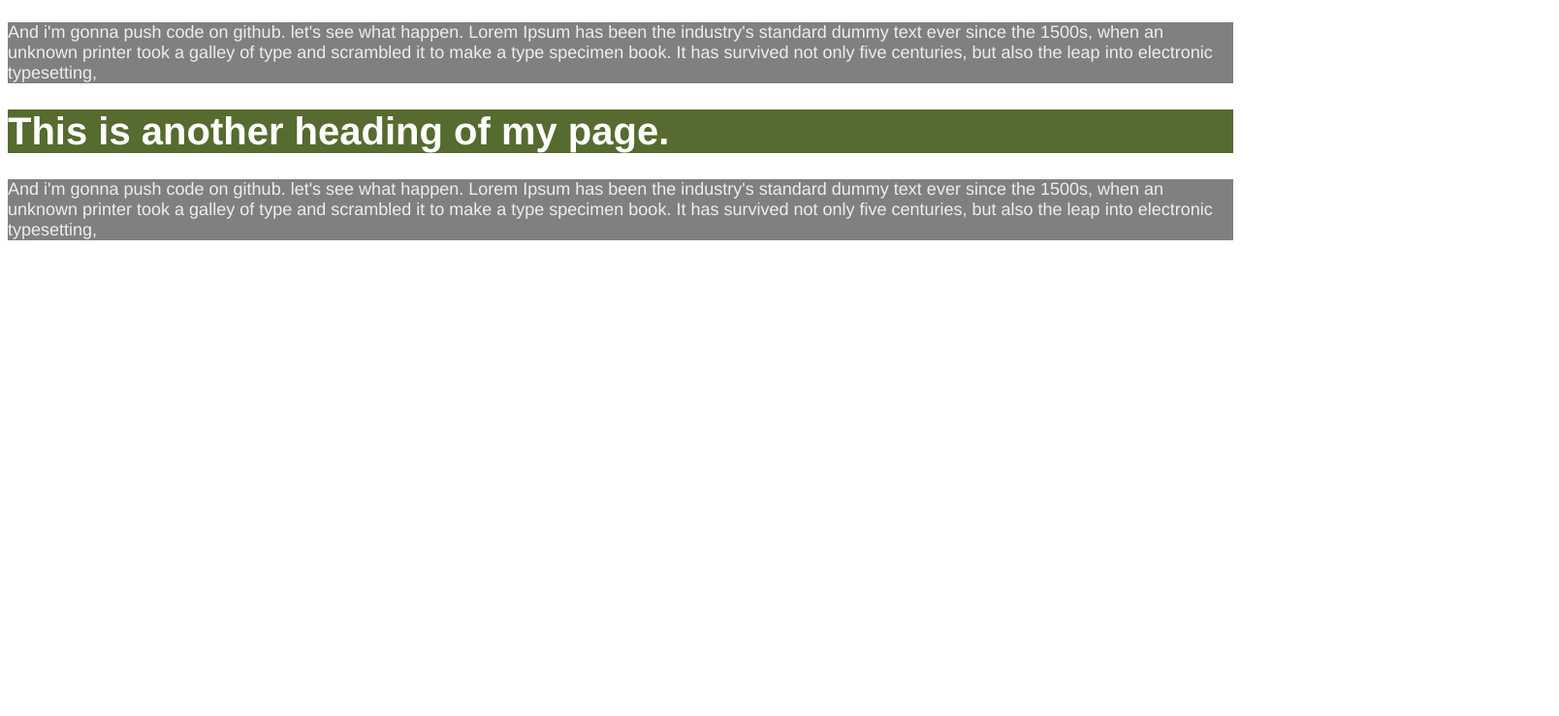
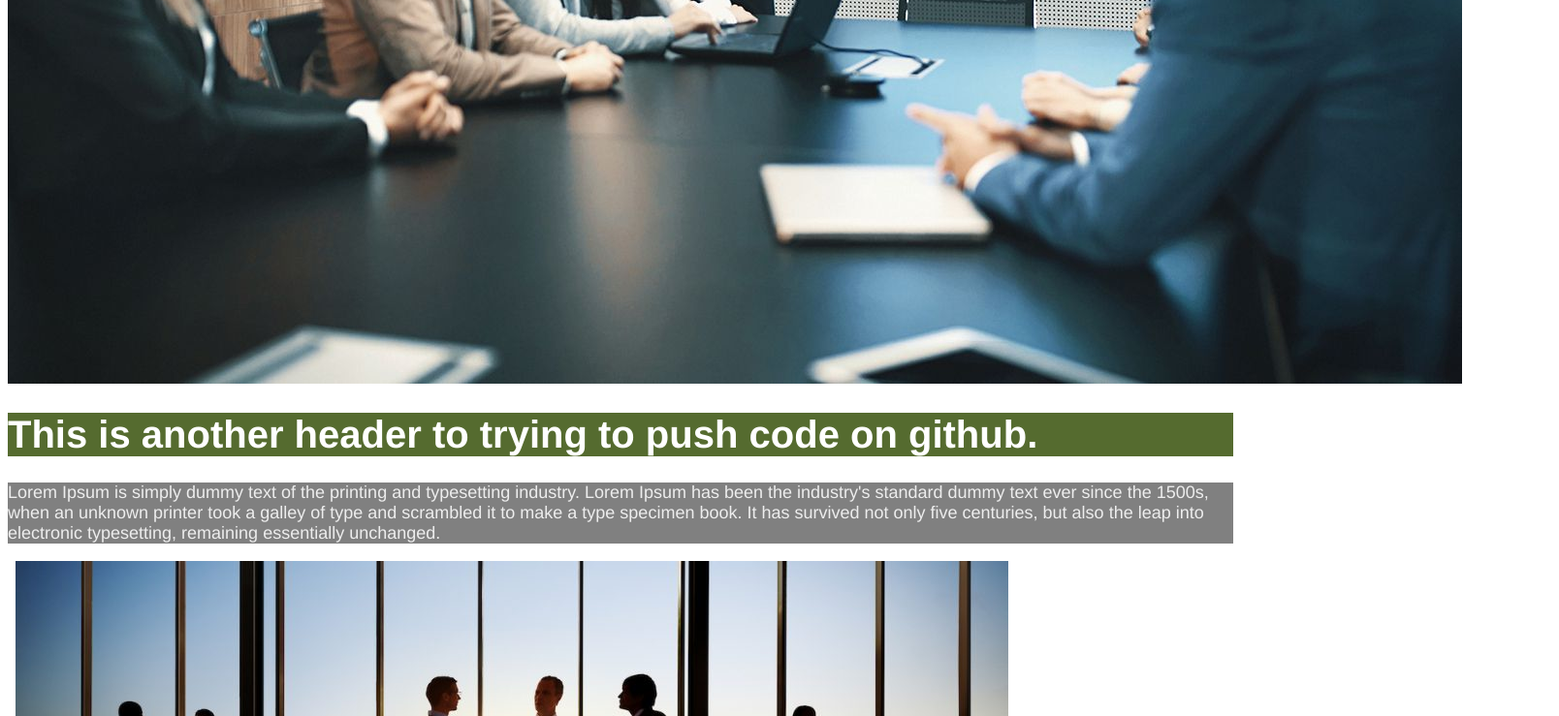
Before and after one commit to abdulkaderredwan/thir-repo, a plain HTML site: page index.html in a window 1280 px wide. Shown: the part 617-1356 px from the top of the page at 97% size, 1608 px wide, since content can reach past the window. Before the commit the page ends 883 px from the top, so only its background shows below. Drawn offline with Linux system fonts and the light colour scheme.

Commit message:
Images added

```diff
--- a/index.html
+++ b/index.html
@@ -6,18 +6,21 @@
     <meta name="viewport" content="width=device-width, initial-scale=1.0">
     <title>This is trial about repo</title>
     <link rel="stylesheet" href="css/style.css">
+    <link rel="shortcut icon" href="images/fav2.png" type="image/x-icon">
 </head>
 <body>
     <h1>Repository is really amazing.</h1>
     <p>Lorem Ipsum is simply dummy text of the printing and typesetting industry. Lorem Ipsum has been the industry's standard dummy text ever since the 1500s, when an unknown printer took a galley of type and scrambled it to make a type specimen book. It has survived not only five centuries, but also the leap into electronic typesetting, remaining essentially unchanged. It was popularised in the 1960s with the release of Letraset sheets containing Lorem Ipsum passages, and more recently with desktop publishing software like Aldus PageMaker including versions of Lorem Ipsum.
     </p>
+    <img src="images/Finance.jpg" alt="finance picture">
     <h1>This is another header to trying to push code on github.</h1>
     <p>Lorem Ipsum is simply dummy text of the printing and typesetting industry. Lorem Ipsum has been the industry's standard dummy text ever since the 1500s, when an unknown printer took a galley of type and scrambled it to make a type specimen book. It has survived not only five centuries, but also the leap into electronic typesetting, remaining essentially unchanged.</p>\
+    <img src="images/First image.jpg" alt="first picture">
     <h1>This is another heading of my page.</h1>
     <p>And i'm gonna push code on github. let's see what happen. Lorem Ipsum has been the industry's standard dummy text ever since the 1500s, when an unknown printer took a galley of type and scrambled it to make a type specimen book. It has survived not only five centuries, but also the leap into electronic typesetting,</p>
+    <img src="images/Meeting.jpg" alt="meeting picture">
     <h1>This is another heading of my page.</h1>
     <p>And i'm gonna push code on github. let's see what happen. Lorem Ipsum has been the industry's standard dummy text ever since the 1500s, when an unknown printer took a galley of type and scrambled it to make a type specimen book. It has survived not only five centuries, but also the leap into electronic typesetting,</p>
-    <h1>This is another heading of my page.</h1>
-    <p>And i'm gonna push code on github. let's see what happen. Lorem Ipsum has been the industry's standard dummy text ever since the 1500s, when an unknown printer took a galley of type and scrambled it to make a type specimen book. It has survived not only five centuries, but also the leap into electronic typesetting,</p>
+    <img src="images/Finance.jpg" alt="finance picture">
 </body>
 </html>
```
Also changed, not shown: images/Finance.jpg (added), images/First image.jpg (added), images/Meeting.jpg (added), images/fav2.png (added).
